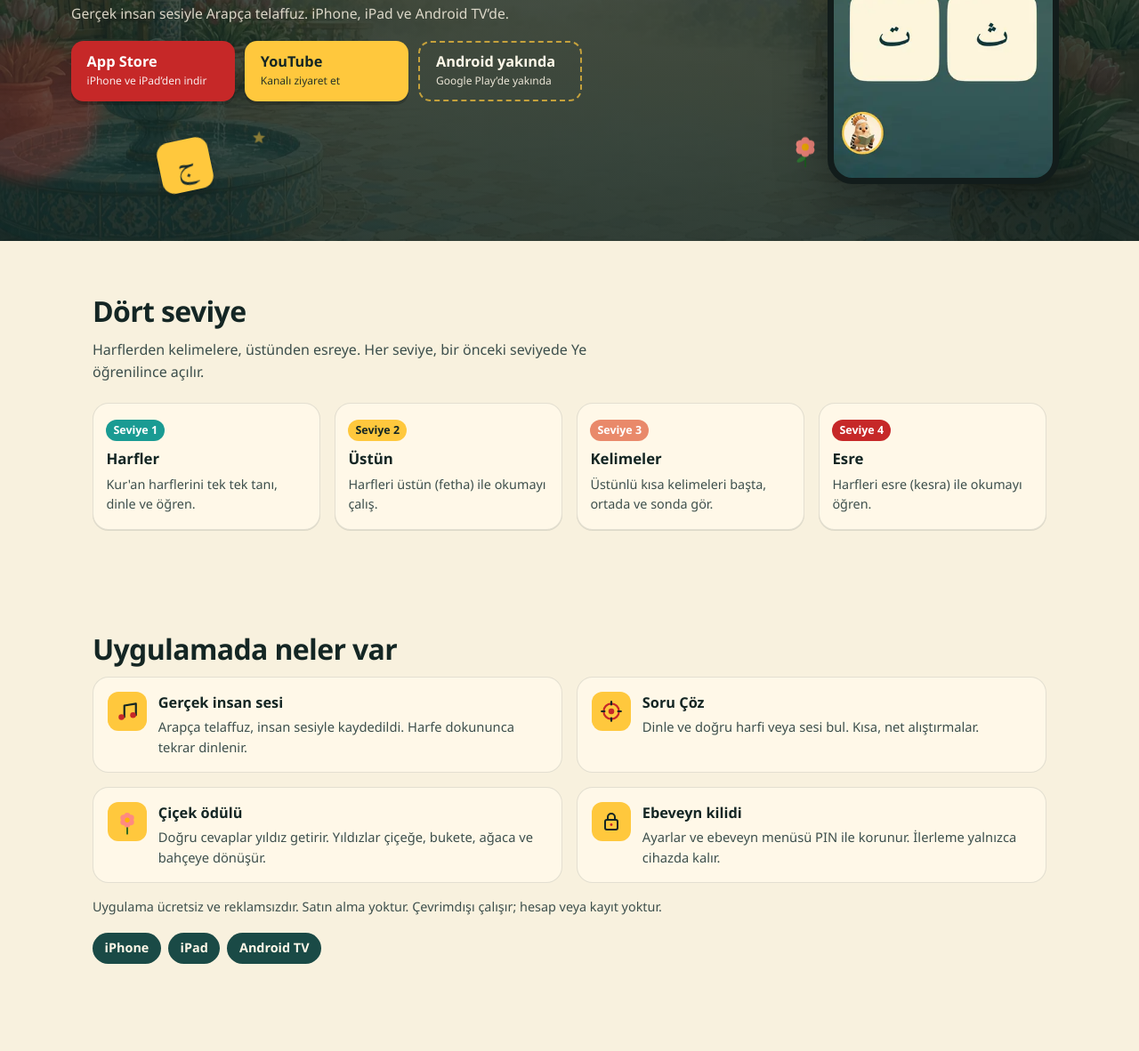
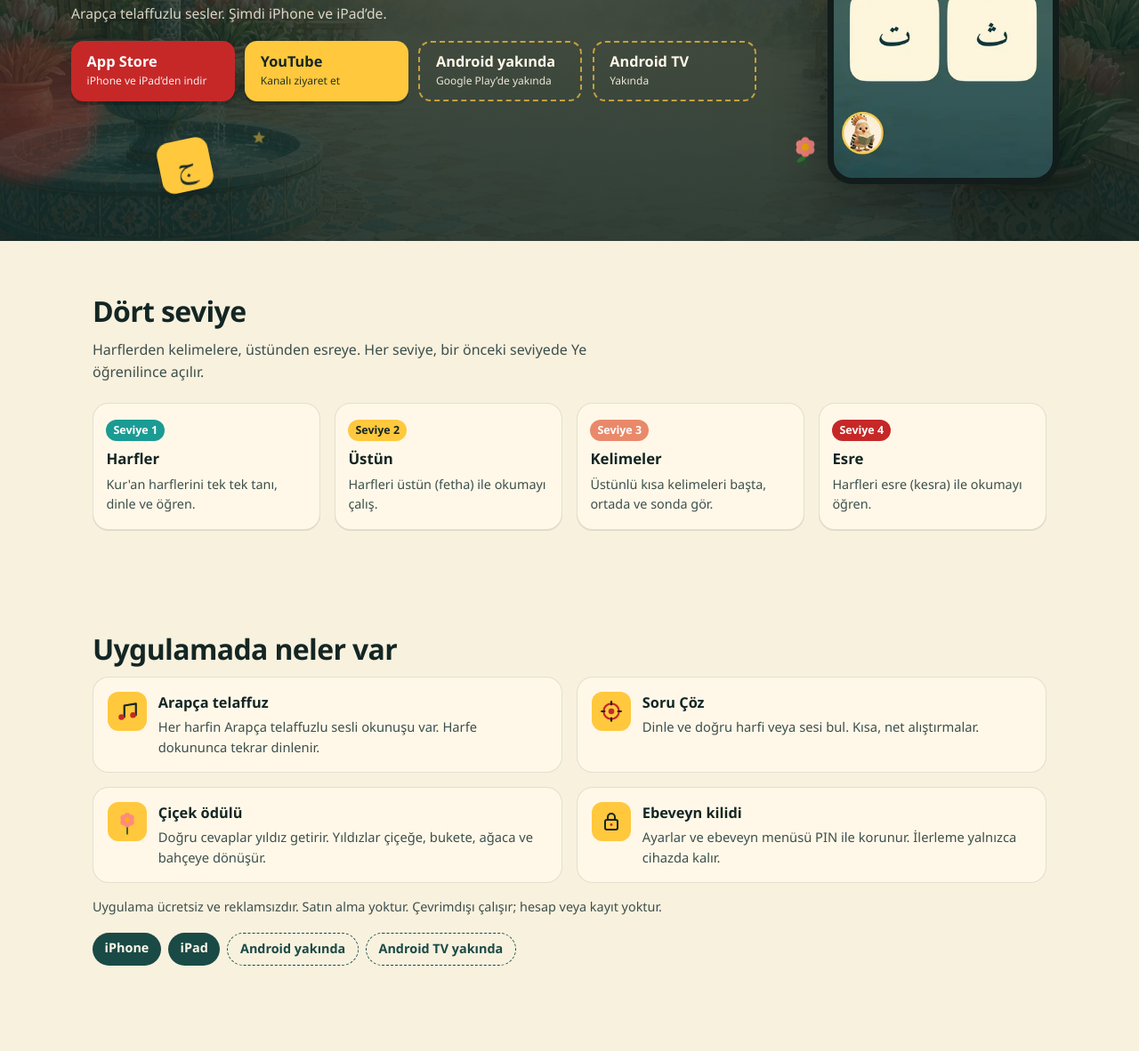
Before and after one commit to yusufun-elifbasi/yusufun-elifbasi.github.io, a plain HTML site: page index.html in a window 1280 px wide. Shown: the part 458-1640 px from the top of the page at 89% size. Drawn offline with Linux system fonts and the light colour scheme.

Commit message:
Correct voice and platform claims
Drop the real-human-voice wording in favor of neutral Arabic
pronunciation copy. Show Android and Android TV as coming soon,
since only iPhone and iPad are available now.

```diff
--- a/assets/style.css
+++ b/assets/style.css
@@ -418,6 +418,12 @@ section h2 {
   font-weight: 650;
   font-size: .9rem;
 }
+.pill-soon {
+  background: transparent;
+  color: var(--teal);
+  border: 1.5px dashed var(--teal);
+}
+
 
 /* Destek / footer */
 .destek {
--- a/index.html
+++ b/index.html
@@ -4,7 +4,7 @@
 <meta charset="utf-8">
 <meta name="viewport" content="width=device-width,initial-scale=1">
 <title>Yusuf’un Elifbası — çocuklar için Kur'an harfleri</title>
-<meta name="description" content="Yusuf’un Elifbası: çocuklar için ücretsiz, reklamsız Kur'an harfleri uygulaması. Seviye 1–4, gerçek insan sesi, Soru Çöz ve çiçek ödülü. iPhone, iPad ve Android TV.">
+<meta name="description" content="Yusuf’un Elifbası: çocuklar için ücretsiz, reklamsız Kur'an harfleri uygulaması. Seviye 1–4, Arapça telaffuzlu sesler, Soru Çöz ve çiçek ödülü. iPhone ve iPad.">
 <link rel="canonical" href="https://yusufun-elifbasi.github.io/">
 <meta name="theme-color" content="#C62828">
 <meta name="color-scheme" content="light">
@@ -12,7 +12,7 @@
 <meta property="og:type" content="website">
 <meta property="og:site_name" content="Yusuf’un Elifbası">
 <meta property="og:title" content="Yusuf’un Elifbası">
-<meta property="og:description" content="Çocuklar için Kur'an harflerini eğlenceli öğrenme. Ücretsiz, reklamsız. iPhone, iPad ve Android TV.">
+<meta property="og:description" content="Çocuklar için Kur'an harflerini eğlenceli öğrenme. Ücretsiz, reklamsız. iPhone ve iPad.">
 <meta property="og:url" content="https://yusufun-elifbasi.github.io/">
 <meta property="og:image" content="https://yusufun-elifbasi.github.io/assets/img/og.jpg">
 <meta property="og:image:width" content="1200">
@@ -94,8 +94,8 @@
         <span class="i18n-en">A fun way for children to learn the letters of the Quran.</span>
       </p>
       <p class="sub">
-        <span class="i18n-tr">Gerçek insan sesiyle Arapça telaffuz. iPhone, iPad ve Android TV’de.</span>
-        <span class="i18n-en">Arabic pronunciation with a real human voice. On iPhone, iPad, and Android TV.</span>
+        <span class="i18n-tr">Arapça telaffuzlu sesler. Şimdi iPhone ve iPad’de.</span>
+        <span class="i18n-en">Spoken Arabic pronunciation. Now on iPhone and iPad.</span>
       </p>
       <div class="ctas">
         <a class="btn btn-store" data-track="click_app_store" href="https://apps.apple.com/us/app/yusufun-elifbas%C4%B1/id6833286456">
@@ -113,6 +113,11 @@
           <strong class="i18n-en">Android coming soon</strong>
           <small class="i18n-tr">Google Play’de yakında</small>
           <small class="i18n-en">Coming soon on Google Play</small>
+        </button>
+        <button type="button" class="btn btn-soon" data-track="click_android_tv">
+          <strong>Android TV</strong>
+          <small class="i18n-tr">Yakında</small>
+          <small class="i18n-en">Coming soon</small>
         </button>
       </div>
     </div>
@@ -192,12 +197,12 @@
         </div>
         <div>
           <h3>
-            <span class="i18n-tr">Gerçek insan sesi</span>
-            <span class="i18n-en">A real human voice</span>
+            <span class="i18n-tr">Arapça telaffuz</span>
+            <span class="i18n-en">Arabic pronunciation</span>
           </h3>
           <p>
-            <span class="i18n-tr">Arapça telaffuz, insan sesiyle kaydedildi. Harfe dokununca tekrar dinlenir.</span>
-            <span class="i18n-en">Arabic pronunciation recorded with a human voice. Tap a letter to hear it again.</span>
+            <span class="i18n-tr">Her harfin Arapça telaffuzlu sesli okunuşu var. Harfe dokununca tekrar dinlenir.</span>
+            <span class="i18n-en">Each letter has a spoken Arabic pronunciation. Tap a letter to hear it again.</span>
           </p>
         </div>
       </article>
@@ -251,7 +256,8 @@
     <div class="platforms" style="margin-top:1.1rem">
       <span class="pill">iPhone</span>
       <span class="pill">iPad</span>
-      <span class="pill">Android TV</span>
+      <span class="pill pill-soon"><span class="i18n-tr">Android yakında</span><span class="i18n-en">Android coming soon</span></span>
+      <span class="pill pill-soon"><span class="i18n-tr">Android TV yakında</span><span class="i18n-en">Android TV coming soon</span></span>
     </div>
   </section>
 
```
